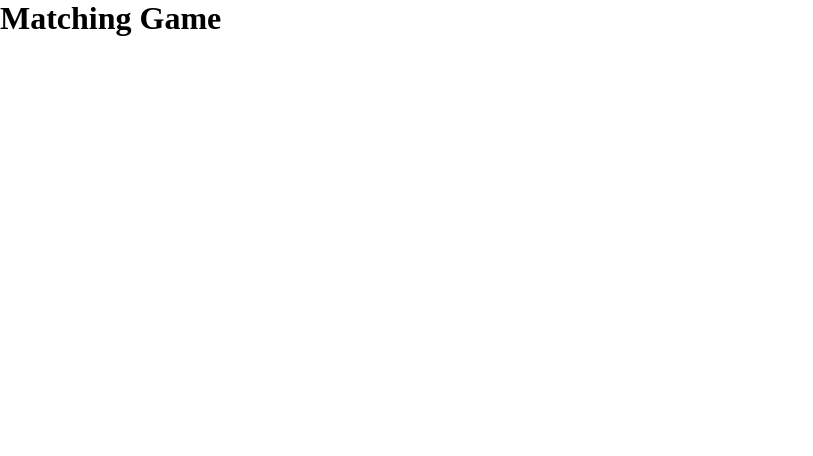
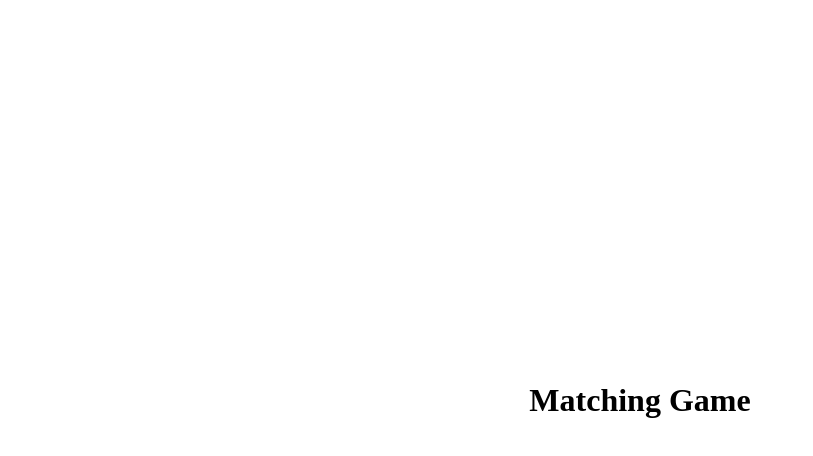
Before and after one commit to milenaAz/memoryGame, a plain HTML site: page index.html in a window 1280 px wide. Shown: the whole page, without its empty margins (0-813 px from the left). Drawn offline with Linux system fonts and the light colour scheme.

Commit message:
Add style to container div

```diff
--- a/css/app.css
+++ b/css/app.css
@@ -2,3 +2,12 @@
 	margin: 0;
 	padding: 0;
 }
+
+.container {
+	display: flex;
+	align-items: center;
+	justify-content: center;
+	flex-direction: column;
+	width: 100%;
+	height: 100vh;
+}
```
